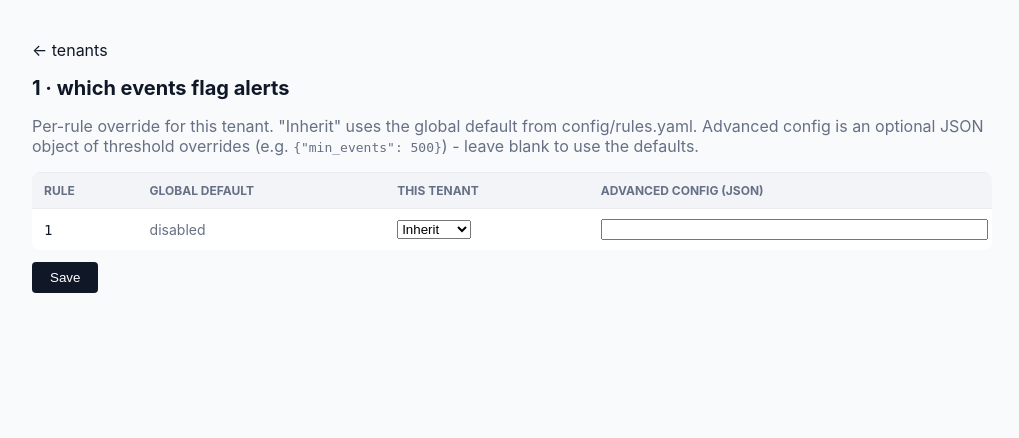
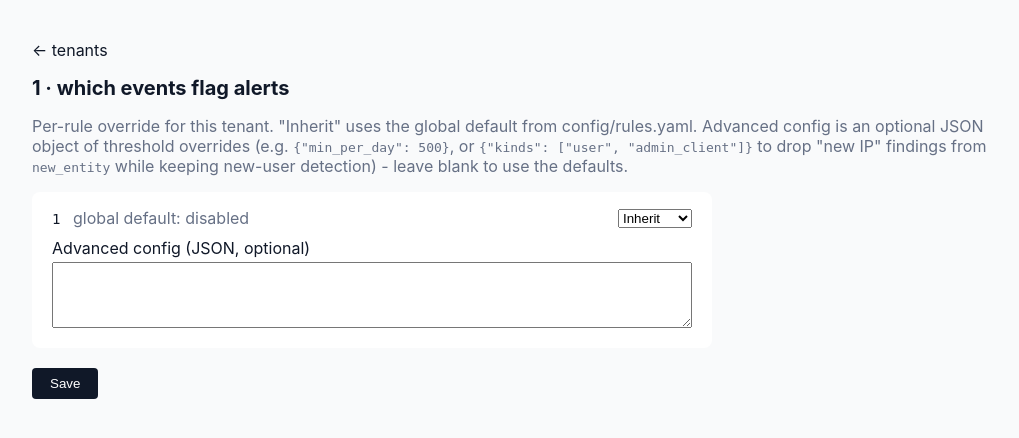
Before and after one commit to Fybre/therefore-log-auditor, a Python web app: template auditor/web/templates/admin_tenant_rules.html in a window 1280 px wide. Shown: the part 44-482 px from the top of the page, without its empty margins (128-1147 px from the left). Run offline with Jinja, Linux system fonts and the light colour scheme; the template is opened without the code that fills it: most values are stand-ins (such as "Sample title", 1, 10 or a date in 2020).

Commit message:
Add bulk review to findings, fix unusable rule-config box
Two UX fixes:
- The rules page's per-rule JSON config field was a single-line <input>
  inside a narrow table cell - functionally unusable for anything beyond a
  couple of characters (this is what bulk-acknowledging canonoceania's
  new-IP backlog by hand in psql should have been able to avoid). Replaced
  the table with one card per rule and a proper multi-line, monospace,
  pretty-printed textarea.
- Findings list now supports bulk review: checkboxes per row (+ select
  all), a status/note toolbar, POST /t/{tenant}/findings/bulk-review
  updates all selected at once and redirects back preserving the current
  severity/status/days filters. No more one-by-one dashboard clicks or a
  manual SQL UPDATE for backlog cleanup.

Verified in the browser end to end: selected two findings, applied
"acknowledged" with a note, confirmed both updated and the note shows on
each finding's detail page. New test covers bulk-review only touching the
selected ids, not others.

Co-Authored-By: Claude Sonnet 5 <noreply@anthropic.com>

```diff
--- a/auditor/web/templates/admin_tenant_rules.html
+++ b/auditor/web/templates/admin_tenant_rules.html
@@ -5,26 +5,29 @@
 <h1>{{ tenant_id }} &middot; which events flag alerts</h1>
 <p class="muted">Per-rule override for this tenant. "Inherit" uses the global default from
   config/rules.yaml. Advanced config is an optional JSON object of threshold overrides
-  (e.g. <code>{"min_events": 500}</code>) - leave blank to use the defaults.</p>
+  (e.g. <code>{"min_per_day": 500}</code>, or <code>{"kinds": ["user", "admin_client"]}</code> to
+  drop "new IP" findings from <code>new_entity</code> while keeping new-user detection)
+  - leave blank to use the defaults.</p>
 <form method="post" action="/admin/tenants/{{ tenant_id }}/rules">
-<table>
-  <tr><th>Rule</th><th>Global default</th><th>This tenant</th><th>Advanced config (JSON)</th></tr>
   {% for r in rows %}
-  <tr>
-    <td><code>{{ r.rule_id }}</code></td>
-    <td class="muted">{{ "enabled" if r.global_default else "disabled" }}</td>
-    <td>
+  <div class="card" style="max-width:640px">
+    <div style="display:flex;justify-content:space-between;align-items:center;gap:12px">
+      <div>
+        <code style="font-size:14px">{{ r.rule_id }}</code>
+        <span class="muted" style="margin-left:8px">global default: {{ "enabled" if r.global_default else "disabled" }}</span>
+      </div>
       <select name="enabled__{{ r.rule_id }}">
         <option value="inherit" {% if r.enabled is none %}selected{% endif %}>Inherit</option>
         <option value="on" {% if r.enabled == true %}selected{% endif %}>Enabled</option>
         <option value="off" {% if r.enabled == false %}selected{% endif %}>Disabled</option>
       </select>
-    </td>
-    <td><input type="text" name="config__{{ r.rule_id }}" style="width:100%"
-               value="{{ (r.config | tojson) if r.config else '' }}"></td>
-  </tr>
+    </div>
+    <label style="display:block;margin-top:10px">Advanced config (JSON, optional)</label>
+    <textarea name="config__{{ r.rule_id }}" rows="4" spellcheck="false"
+              style="width:100%;box-sizing:border-box;font-family:ui-monospace,Menlo,Consolas,monospace;font-size:13px;margin-top:4px"
+              >{{ (r.config | tojson(indent=2)) if r.config else '' }}</textarea>
+  </div>
   {% endfor %}
-</table>
-<button type="submit" style="margin-top:12px;padding:8px 18px;background:#101828;color:#fff;border:none;border-radius:4px;cursor:pointer">Save</button>
+  <button type="submit" style="margin-top:4px;padding:8px 18px;background:#101828;color:#fff;border:none;border-radius:4px;cursor:pointer">Save</button>
 </form>
 {% endblock %}
```
Also changed, not shown: auditor/web/app.py (+18 -0 lines), auditor/web/templates/findings.html (+32 -2 lines), tests/test_web.py (+32 -0 lines).
